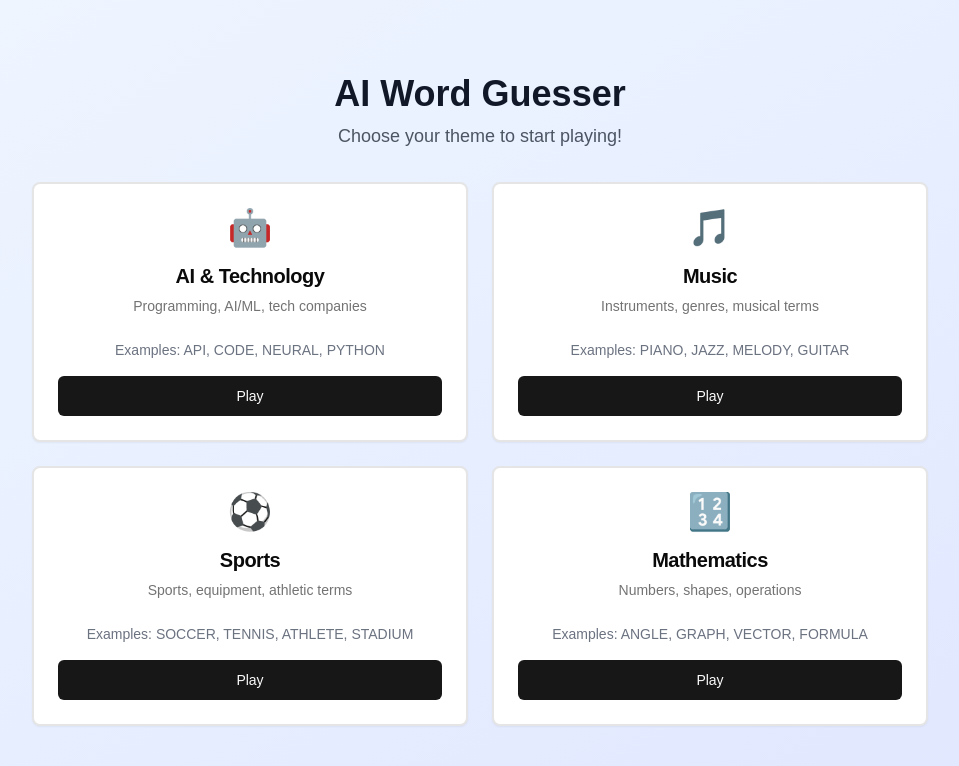
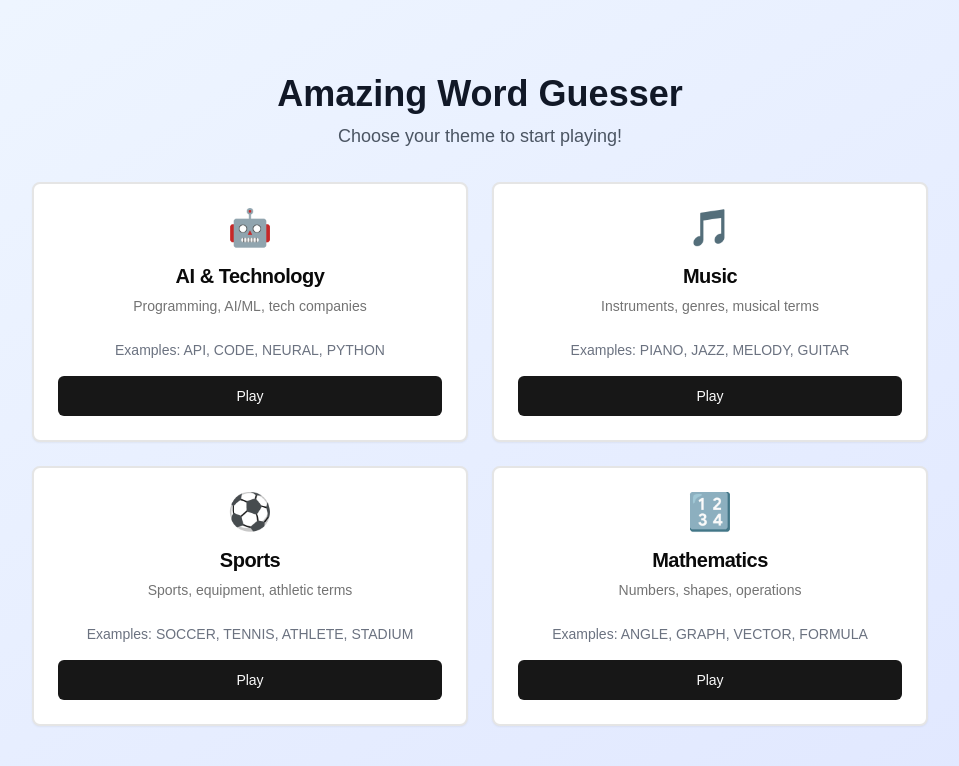
Before and after one commit to abvi/v0-ai-wordle, a Next.js app: page / in a window 1280 px wide. Shown: the top 766 px of the page, without its empty margins (160-1119 px from the left). Built offline with nearby package versions, Linux system fonts and the light colour scheme.

Commit message:
feat: update project name to Amazing Word Guesser
Consistently rename to Amazing Word Guesser across components and docs.

Co-authored-by: null <4721952+abvi@users.noreply.github.com>

```diff
--- a/app/layout.tsx
+++ b/app/layout.tsx
@@ -1,10 +1,11 @@
-import type { Metadata } from 'next'
-import './globals.css'
+import type React from "react"
+import type { Metadata } from "next"
+import "./globals.css"
 
 export const metadata: Metadata = {
-  title: 'v0 App',
-  description: 'Created with v0',
-  generator: 'v0.dev',
+  title: "Amazing Word Guesser",
+  description: "A themed word guessing game with AI-generated words",
+  generator: "v0.dev",
 }
 
 export default function RootLayout({
--- a/components/ThemeSelector.tsx
+++ b/components/ThemeSelector.tsx
@@ -45,7 +45,7 @@ export function ThemeSelector({ onSelectTheme, isLoading }: ThemeSelectorProps)
     <div className="min-h-screen bg-gradient-to-br from-blue-50 to-indigo-100 flex items-center justify-center p-4">
       <div className="max-w-4xl w-full">
         <div className="text-center mb-8">
-          <h1 className="text-4xl font-bold text-gray-900 mb-2">AI Word Guesser</h1>
+          <h1 className="text-4xl font-bold text-gray-900 mb-2">Amazing Word Guesser</h1>
           <p className="text-lg text-gray-600">Choose your theme to start playing!</p>
         </div>
 
```
Also changed, not shown: 1 other file (tests, documents, lock files or other folders).
